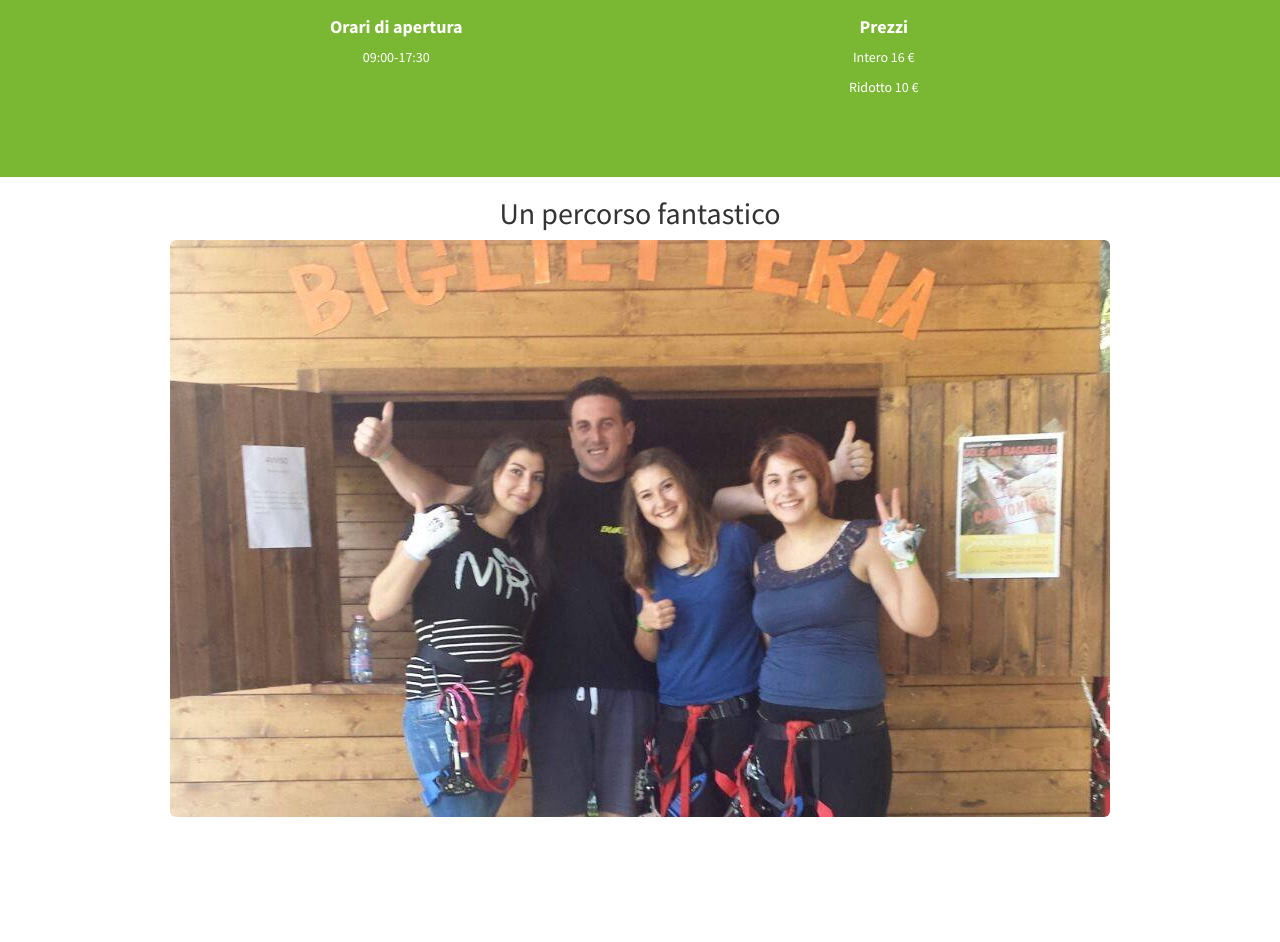
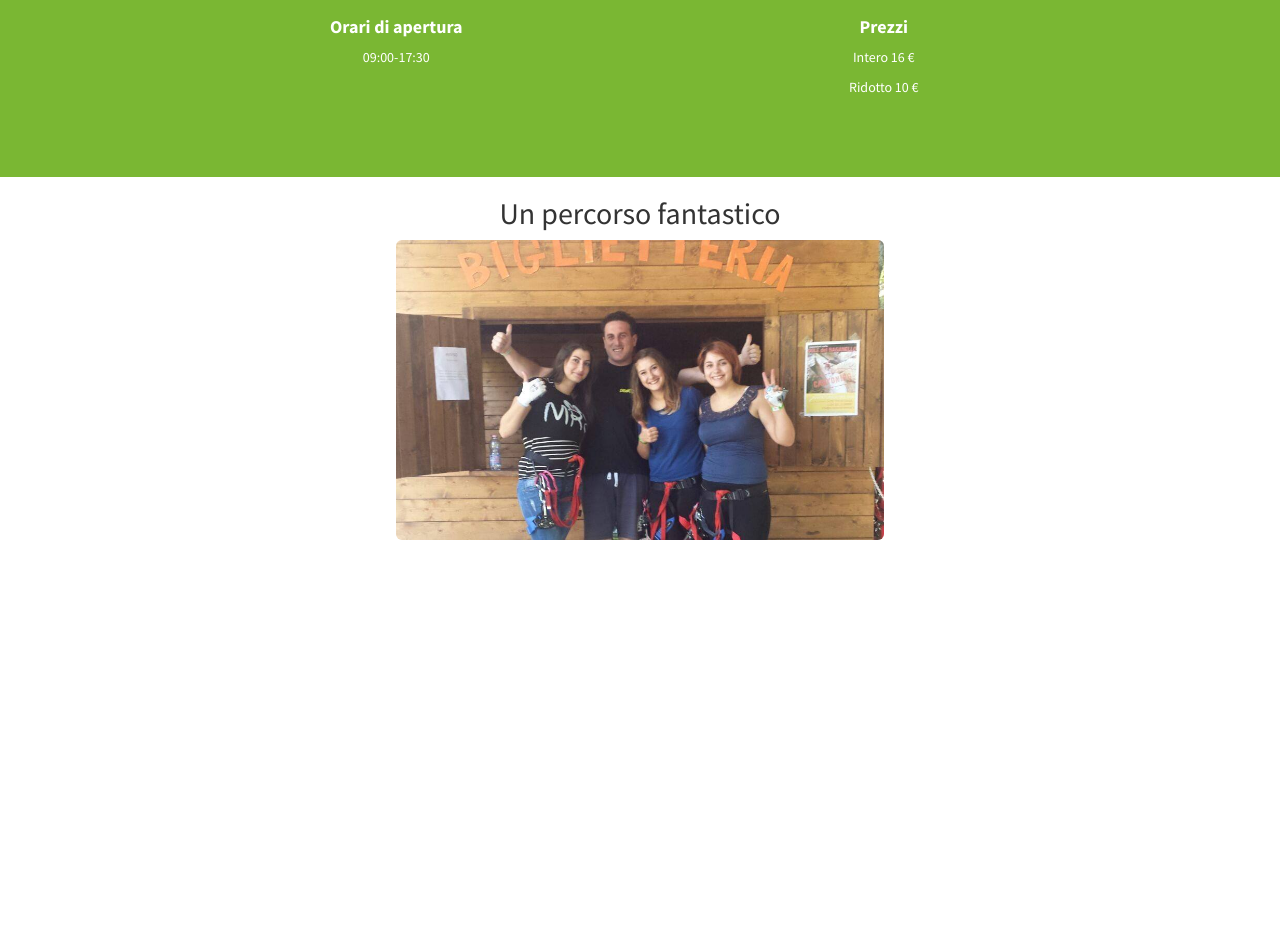
Before and after one commit to plataciland/plataciland.github.io, a Jekyll site: the page built from index.html, in a window 1280 px wide. Shown: the part 1663-2605 px from the top of the page. Built offline with Jekyll 4.4.1, drawn with Linux system fonts in a browser that asks for light colours; nearby versions of some CDN libraries.

Commit message:
Update carousel.html

```diff
--- a/_includes/carousel.html
+++ b/_includes/carousel.html
@@ -4,9 +4,9 @@
       <div class="col-lg-12 text-center">
         <h2>Un percorso fantastico</h2>
         <div class="responsive">
-          <div><img src="img/portfolio-1.jpg" border="0" class="img-responsive img-rounded center-block"></div>
-          <div><img src="img/portfolio-2.jpg" border="0" class="img-responsive img-rounded center-block"></div>
-          <div><img src="img/portfolio-3.jpg" border="0" class="img-responsive img-rounded center-block"></div>
+          <div><img src="img/portfolio-1.jpg" border="0" class="img-responsive img-rounded center-block" style="max-height: 150px"></div>
+          <div><img src="img/portfolio-2.jpg" border="0" class="img-responsive img-rounded center-block" style="max-height: 2000px"></div>
+          <div><img src="img/portfolio-3.jpg" border="0" class="img-responsive img-rounded center-block" style="max-height: 300px"></div>
         </div>
       </div>
     </div>
```
